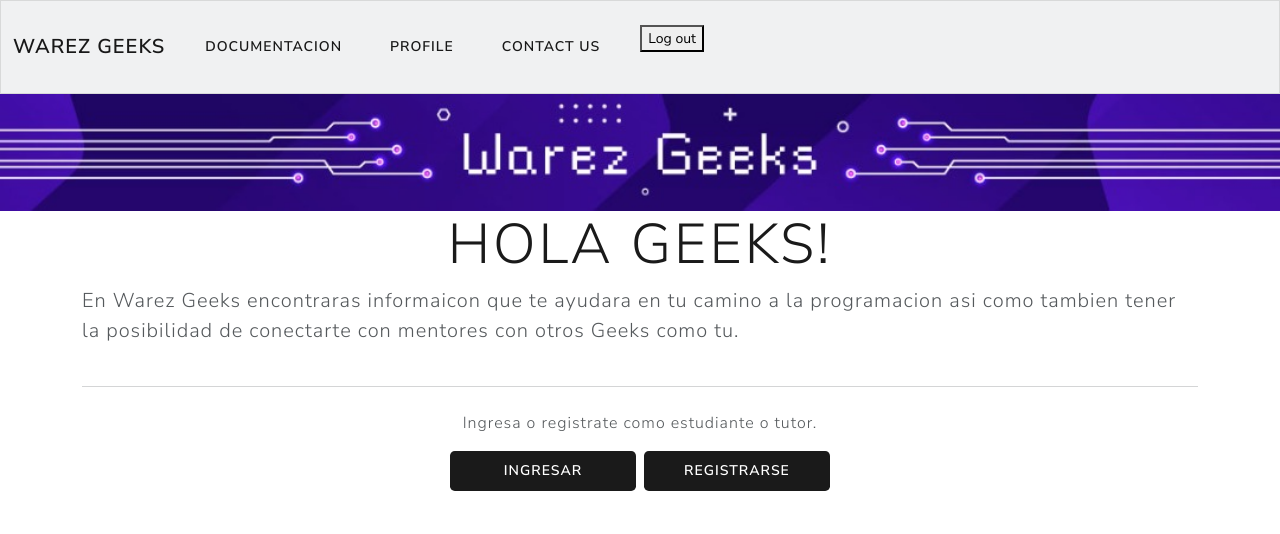
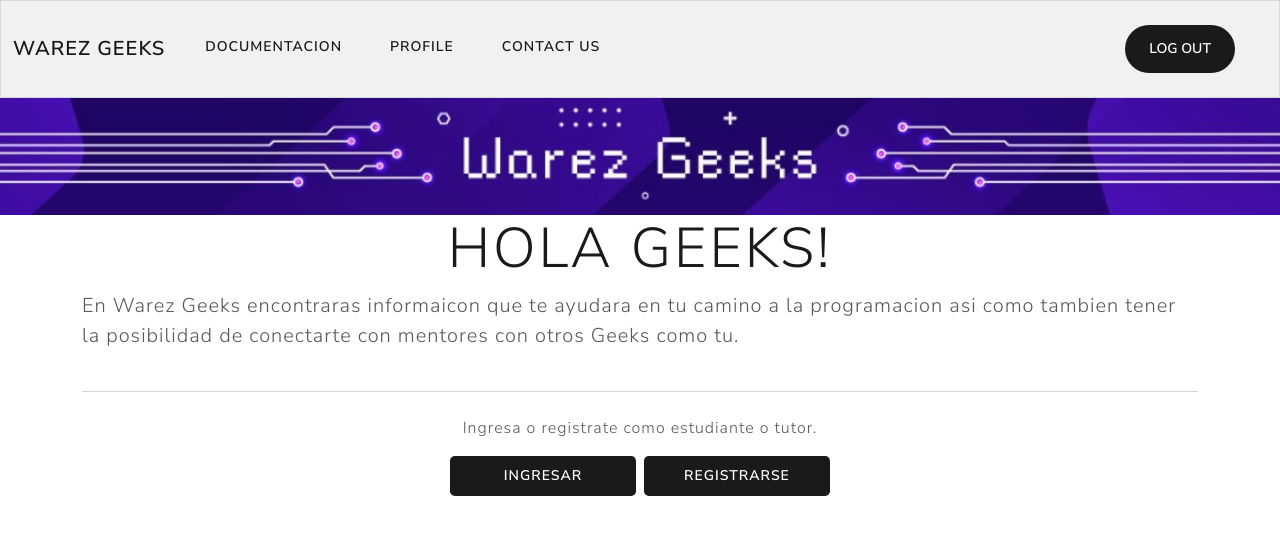
Before and after one commit to LordStacker/warezgeeks_frontend, a React (Create React App) app: page / in a window 1280 px wide. Shown: the top 534 px of the page. Built offline with nearby package versions, Linux system fonts and the light colour scheme; sample sign-in values are in the browser's storage.

Commit message:
logout design and stylish

```diff
--- a/src/components/Navbar.js
+++ b/src/components/Navbar.js
@@ -1,6 +1,6 @@
 import React from "react";
 import { Link, useHistory } from "react-router-dom";
-
+import '../styles/logout.css';
 
 const Navbar = () => {
   const history = useHistory();
@@ -29,8 +29,8 @@ const Navbar = () => {
                 <li className="nav-item">
                   <Link className="nav-link active" aria-current="page" to="/">Contact Us</Link>
                 </li>
-                <li>
-                  <button onClick={logOut}>Log out</button>
+                <li className="nav-item logout">
+                  <button className="btn btn-primary rounded-pill" onClick={logOut}>Log out</button>
                 </li>
               </>
 
--- /dev/null
+++ b/src/styles/logout.css
@@ -0,0 +1,3 @@
+.logout{
+    padding-left: 485px;
+}
```
